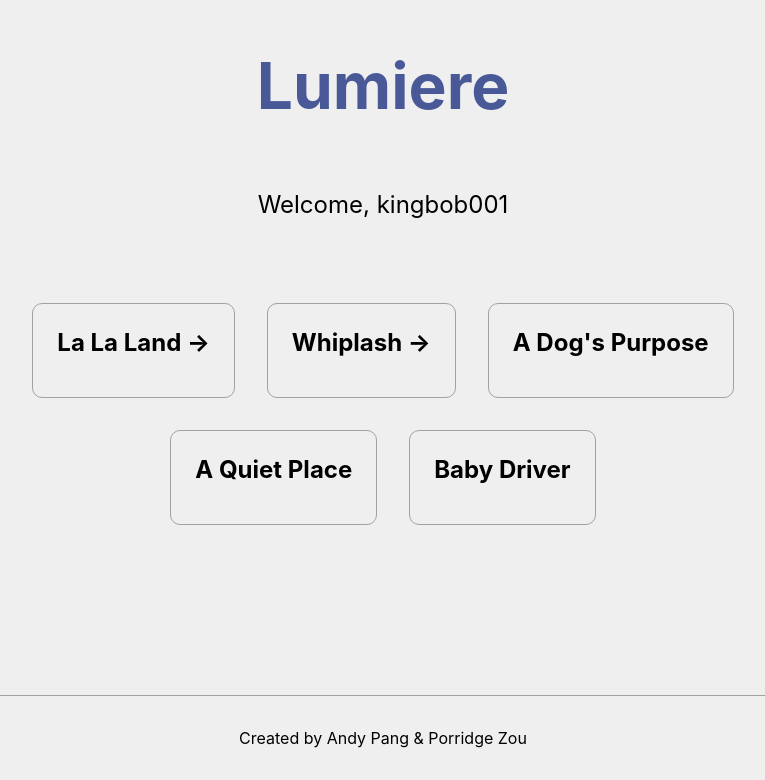
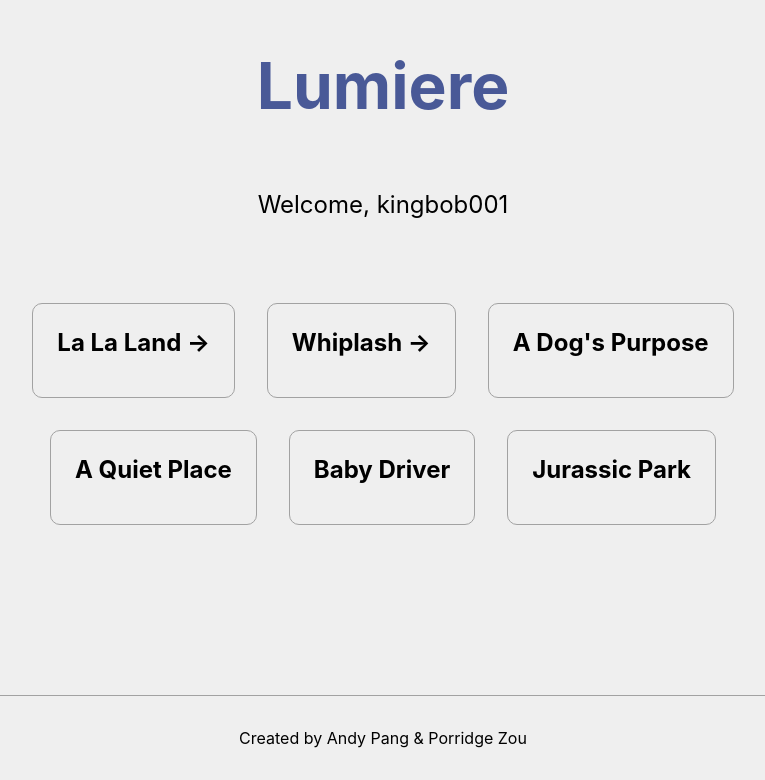
Before and after one commit to andypang1010/Lumiere_Web, a Next.js app in the folder lumiere/: page / in a window 1280 px wide. Shown: the part 105-885 px from the top of the page, without its empty margins (257-1022 px from the left). Built offline with nearby package versions, Linux system fonts and the light colour scheme.

Commit message:
Update index.tsx

```diff
--- a/lumiere/pages/index.tsx
+++ b/lumiere/pages/index.tsx
@@ -41,6 +41,10 @@ const Home: NextPage = () => {
             <h2>Baby Driver</h2>
           </div>
 
+          <div className={styles.card}>
+            <h2>Jurassic Park</h2>
+          </div>
+
         </div>
       </main>
 
```
